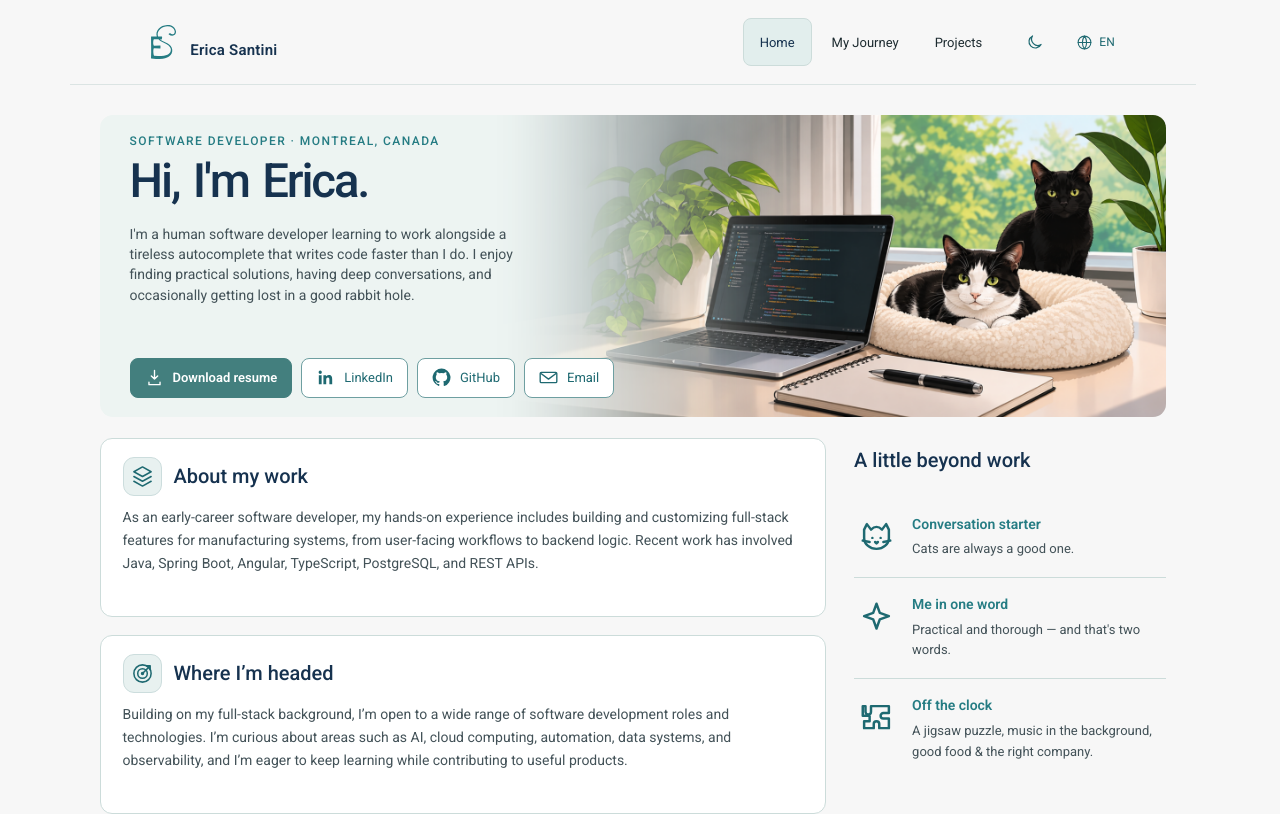
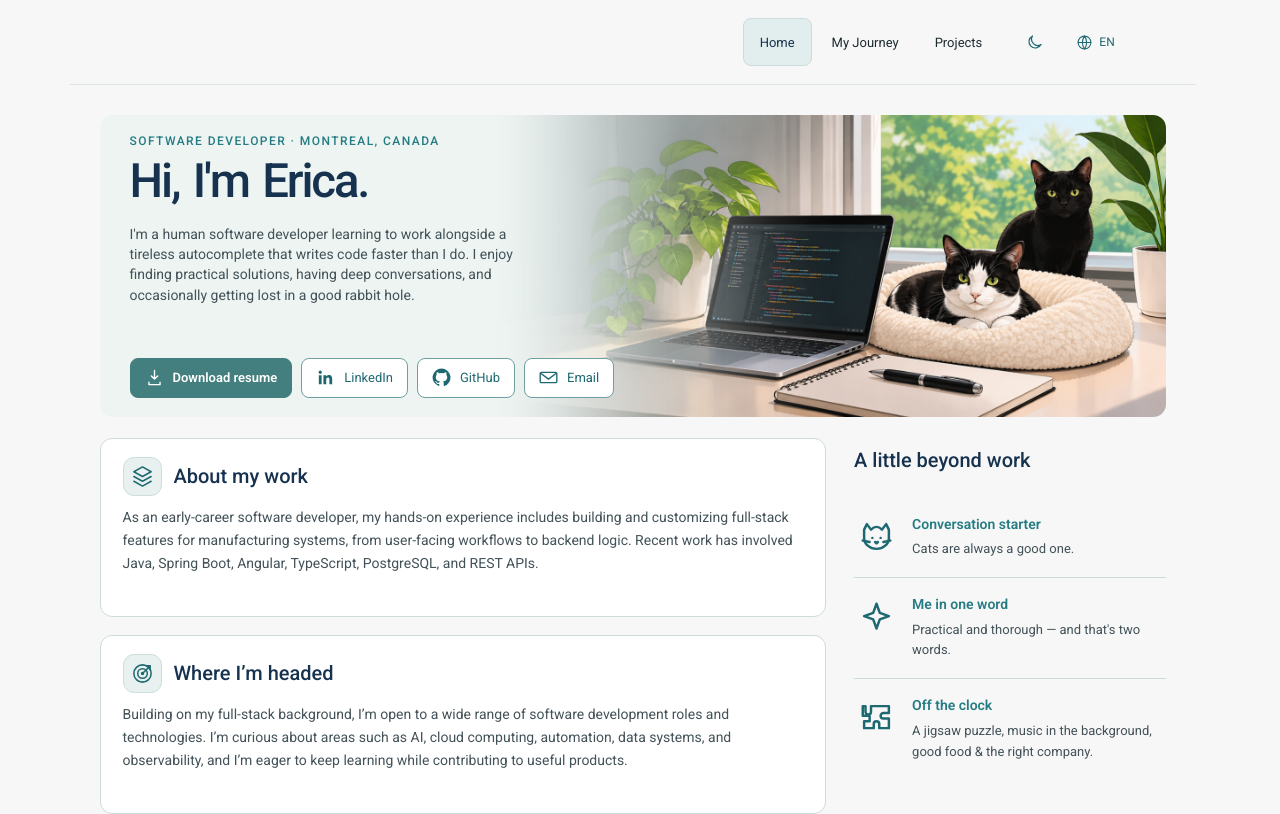
Before and after one commit to Kikasantini/erica-portfolio, a React (Vite) app: page /en in a window 1280 px wide. Shown: the top 814 px of the page. Built offline with nearby package versions, Linux system fonts and the light colour scheme.

Commit message:
Temporarily hide brand logo and name from header

```diff
--- a/src/App.tsx
+++ b/src/App.tsx
@@ -139,11 +139,6 @@ function LocalizedLayout() {
   return (
     <>
       <header className="site-header">
-        <NavLink className="site-brand" to={'/' + activeLanguage} end>
-          <span className="site-brand__logo" aria-hidden="true" />
-          <span>{t('brandName')}</span>
-        </NavLink>
-
         <nav className="site-nav" aria-label={t('navigation.accessibilityLabel')}>
           <NavLink to={'/' + activeLanguage} end>
             {t('navigation.home')}
```
